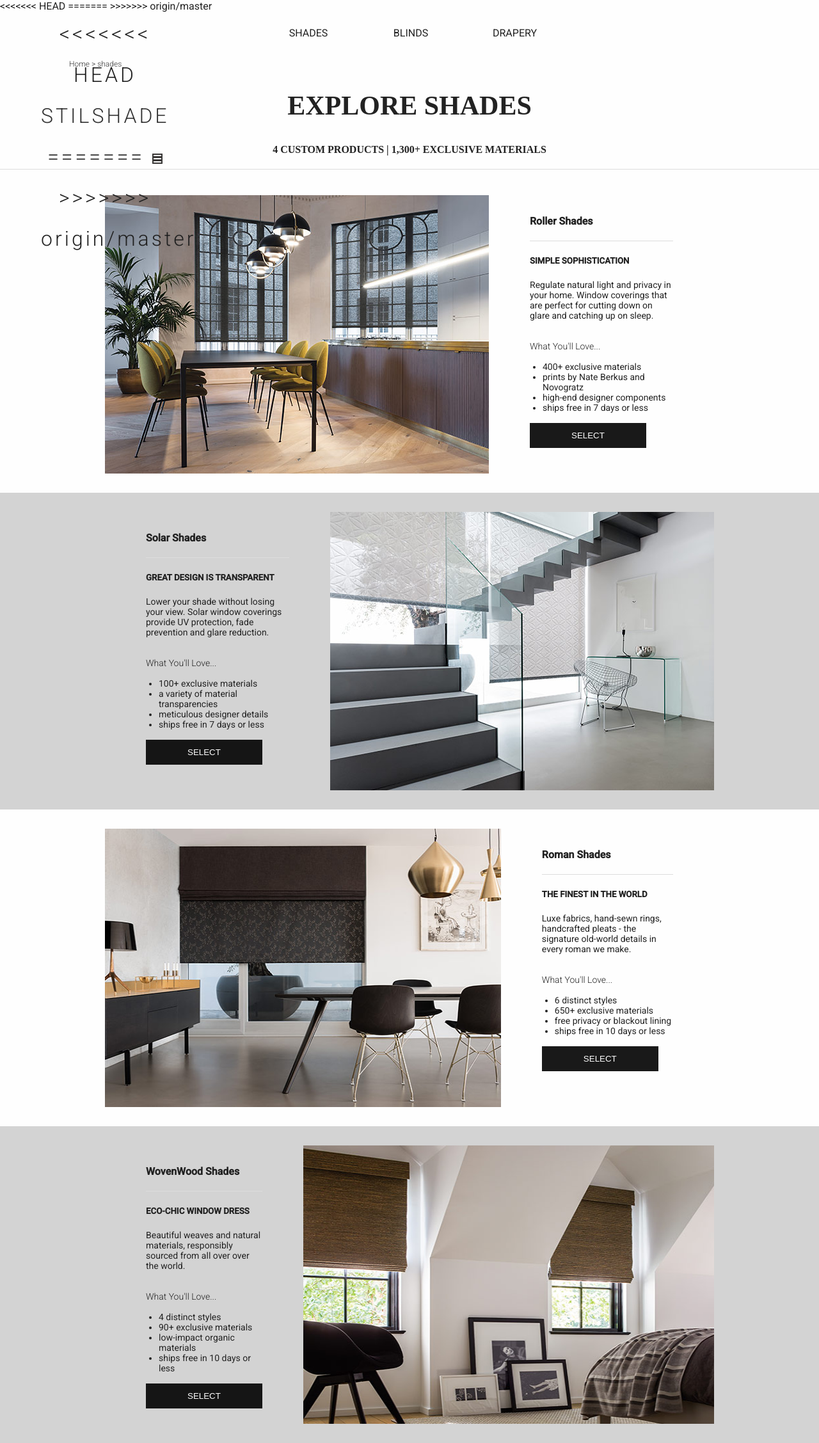
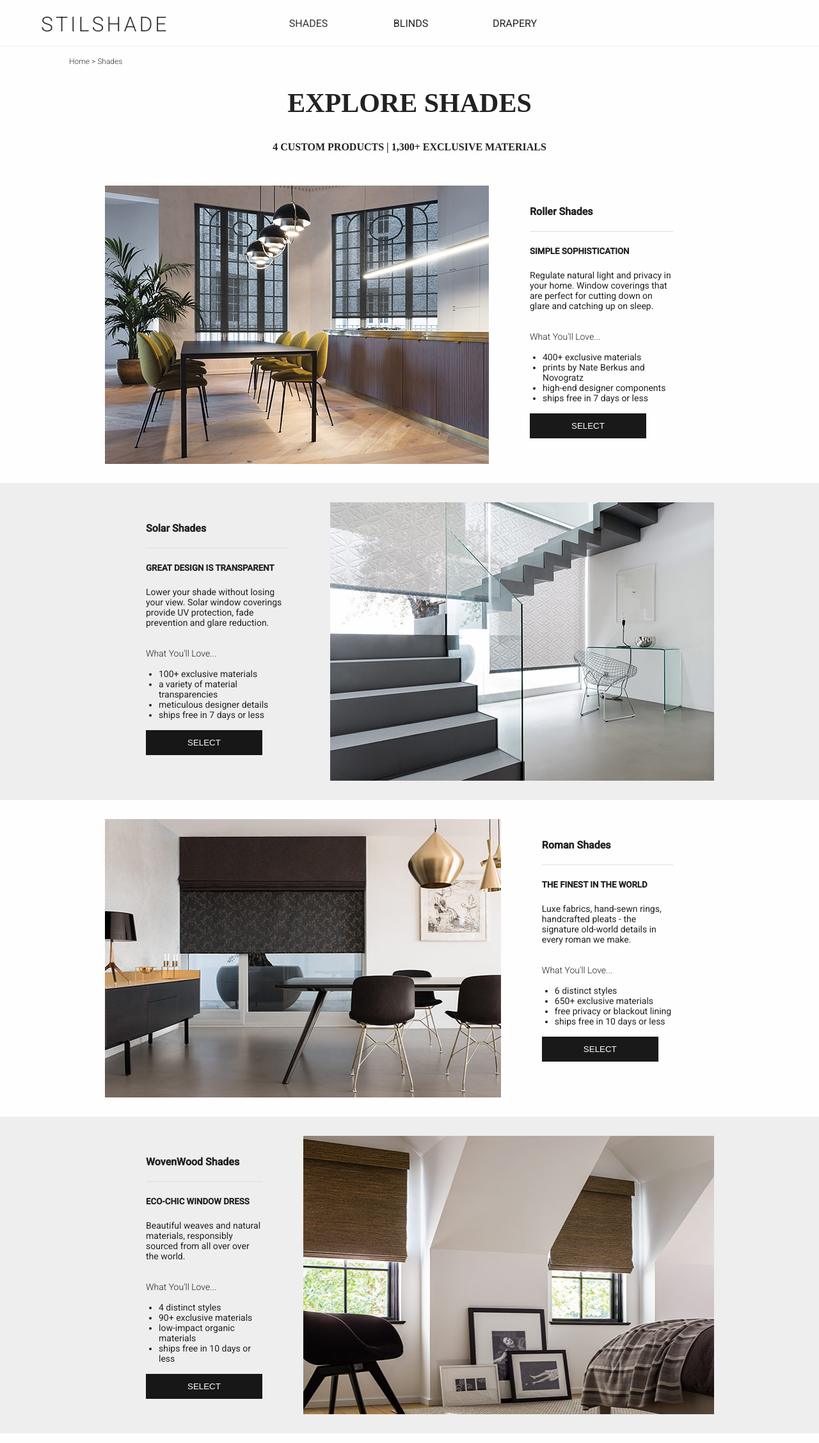
Before and after one commit to s1z3n/StilShade, a Jekyll site: the page built from shades.html, in a window 1280 px wide. Shown: the whole page at 64% size. Built offline with Jekyll 4.4.1, drawn with Linux system fonts in a browser that asks for light colours.

Commit message:
shades fixes

```diff
--- a/_includes/header.html
+++ b/_includes/header.html
@@ -2,18 +2,11 @@
 <header>
   <div class="nav-wrapper">
     <div class="logo">
-<<<<<<< HEAD
-      <a href="#">STILSHADE</a>
-=======
-    <a href="index.html">
-      <!-- <h4>Stilshade</h4> -->
-      <img src="..\assets\Images\favicon.ico" alt="StilShade">
-    </a>
->>>>>>> origin/master
+      <a href="../index">STILSHADE</a>
     </div>
     <nav>
       <div class="nav-container">
-        <div class="nav-item">shades
+        <div class="nav-item"><a href="/shades/">shades</a>
           <div class="menu">
             <a class="list" href="#">Roller Shades
               <div class="content default">
@@ -21,7 +14,7 @@
                   <p>A simple and elegant way to cover your windows. Both practical and stylish, roller shades are available in 400+ exclusive eco-friendly materials.</p>
                 </div>
                 <div class="mega-img">
-                  <img src="assets/images/RollerShades-400x285.jpg" alt="">
+                  <img src="../assets/images/rollershades.jpg" width="320px" alt="">
                 </div>
               </div>
             </a>
--- a/_layouts/default.html
+++ b/_layouts/default.html
@@ -8,13 +8,11 @@
 
 <link href="https://fonts.googleapis.com/css?family=Roboto:300,400,500" rel="stylesheet">
 
-<<<<<<< HEAD
 <link rel="icon" href="assets\Images\favicon.ico" sizes="16x16" type="image/ico">
 <link rel="stylesheet" href="assets/css/main.css">
-=======
+
 <link rel="icon" href="..\assets\Images\favicon.ico" sizes="16x16" type="image/ico">
 <!-- <link rel="stylesheet" href="{{site.baseurl}}/assets/css/main.css"> -->
->>>>>>> origin/master
 
 
 
--- a/assets/css/3-layout/pages.sass
+++ b/assets/css/3-layout/pages.sass
@@ -37,7 +37,7 @@
 
 //shades
 .navadd
-  margin-top: 10px
+  margin-top: 16px
   margin-left: 108px
   font-size: 12px
   font-weight: lighter
@@ -76,3 +76,6 @@
     button:hover
       background-color: rgba(0, 0, 0, 0.6)
       cursor: pointer
+
+.shades:nth-child(even)
+  background-color: #eee
--- a/assets/css/4-modules/_header.sass
+++ b/assets/css/4-modules/_header.sass
@@ -2,9 +2,10 @@ header
   width: 100%
   display: flex
   justify-content: center
+  border-bottom: 1px solid #eee
 .nav-wrapper
   // background-color: honeydew
-  height: 64px
+  height: 72px
   width: 100%
   max-width: 1200px
   // position: fixed
@@ -31,7 +32,7 @@ header
     justify-content: center
     width: 100%
     margin-left: -220px
-    height: 64px
+    height: 72px
     .nav-container
       display: flex
       // background-color: pink
@@ -67,8 +68,6 @@ header
   font-size: 15px
   &:first-child
     margin-top: 20px
-
-
 
 
 .blind
@@ -108,7 +107,7 @@ header
   position: absolute
   height: 450px
   background-color: #fff
-  top: 64px
+  top: 72px
   left: 0
   display: none
 
--- a/shades.html
+++ b/shades.html
@@ -5,18 +5,17 @@ title: Shades
 
 <div class="navadd">
 <a href="#">Home</a>
-<span ">></span>
-<a href="#">shades</a>
+<span>></span>
+<a href="#">Shades</a>
 </div>
 
 <div class="titletxt">
   <h2>explore shades</h2>
   <h4>4 CUSTOM PRODUCTS | 1,300+ EXCLUSIVE MATERIALS</h4>
 </div>
-<hr>
 
-<section>
-  <div class="shades">
+<section class="products">
+  <section class="shades">
     <img class="productimg" src="..\assets\images\rollershades.jpg" alt="Roller Shades">
     <div class="productdtl">
       <h4>Roller Shades</h4>
@@ -32,11 +31,9 @@ title: Shades
       </ul>
       <button type="button" name="button">SELECT</button>
     </div>
-  </div>
-</section>
+  </section>
 
-<section>
-  <div class="shades" style="background-color:lightgray">
+  <section class="shades">
     <div class="productdtl">
       <h4>Solar Shades</h4>
       <hr>
@@ -52,11 +49,9 @@ title: Shades
       <button type="button" name="button">SELECT</button>
     </div>
     <img class="productimg" src="..\assets\images\SolarShades.jpg" alt="Solar Shades">
-  </div>
-</section>
+  </section>
 
-<section>
-  <div class="shades">
+  <section class="shades">
     <img class="productimg" src="..\assets\images\RomanShades.jpg" alt="Roman Shades">
     <div class="productdtl">
       <h4>Roman Shades</h4>
@@ -72,11 +67,9 @@ title: Shades
       </ul>
       <button type="button" name="button">SELECT</button>
     </div>
-  </div>
-</section>
+  </section>
 
-<section>
-  <div class="shades" style="background-color:lightgray">
+  <section class="shades">
     <div class="productdtl">
       <h4>WovenWood Shades</h4>
       <hr>
@@ -92,5 +85,5 @@ title: Shades
       <button type="button" name="button">SELECT</button>
     </div>
     <img class="productimg" src="..\assets\images\WovenWoodShades.jpg" alt="WovenWood Shades">
-  </div>
+  </section>
 </section>
```
Also changed, not shown: assets/images/RollerShades-400x285.jpg (deleted), 6 other files.
